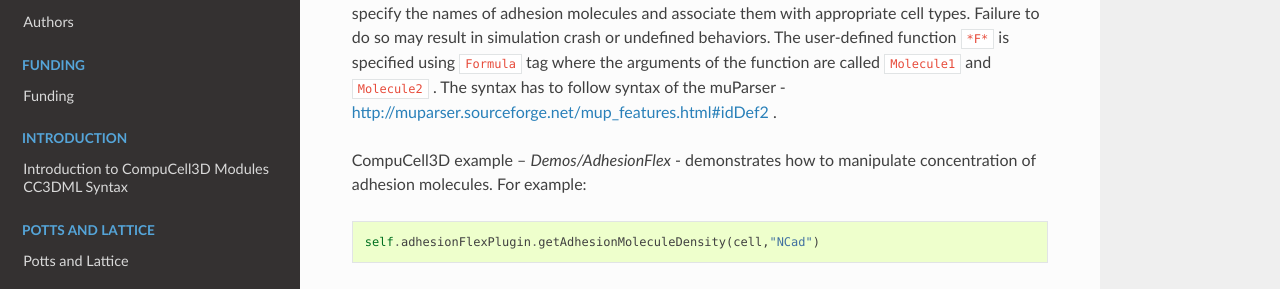
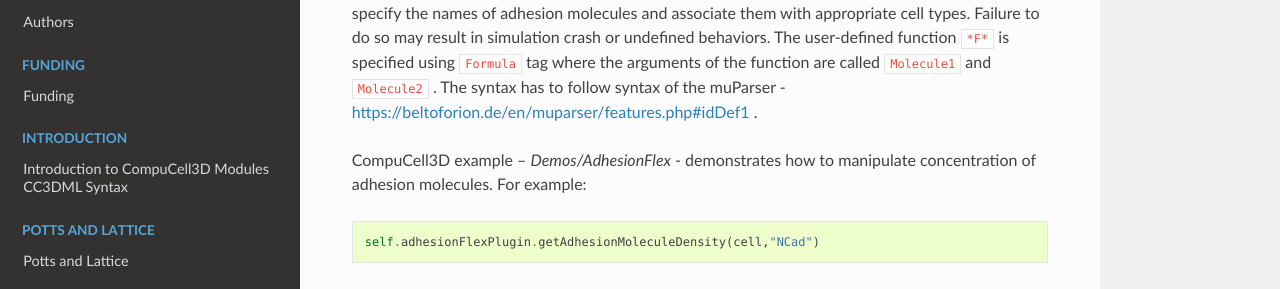
Before and after one commit to CompuCell3D/CompuCell3DReferenceManual, a Sphinx documentation site: the page built from docs/adhesion_flex_plugin.rst, in a window 1280 px wide and 900 px high, scrolled down 965 px. Shown: the part 155-444 px from the top of the window. Built offline with Sphinx 7.4.7 and the Read the Docs theme 2.0.0, drawn with Linux system fonts in a browser that asks for light colours; some of the changed lines change nothing that is shown.

Commit message:
Updated link to muparser reference
Old like is stale

```diff
--- a/docs/adhesion_flex_plugin.rst
+++ b/docs/adhesion_flex_plugin.rst
@@ -64,7 +64,7 @@ types. Failure to do so may result in simulation crash or undefined
 behaviors. The user-defined function ``*F*`` is specified using ``Formula`` tag
 where the arguments of the function are called ``Molecule1`` and ``Molecule2`` .
 The syntax has to follow syntax of the muParser -
-http://muparser.sourceforge.net/mup_features.html#idDef2 .
+https://beltoforion.de/en/muparser/features.php#idDef1 .
 
 CompuCell3D example – *Demos/AdhesionFlex* - demonstrates how to
 manipulate concentration of adhesion molecules. For example:
```
